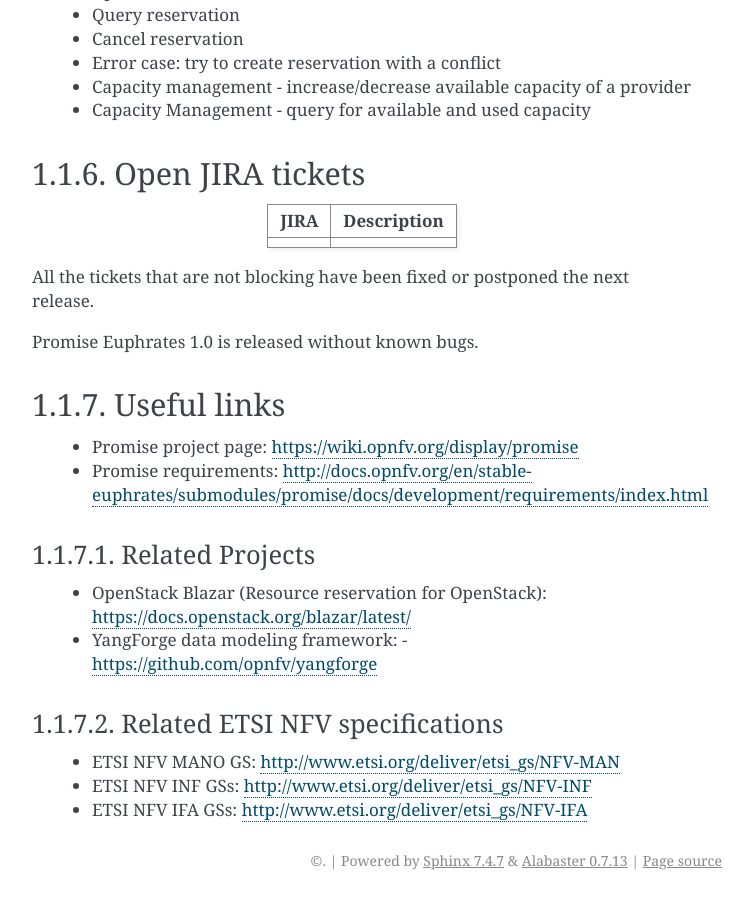
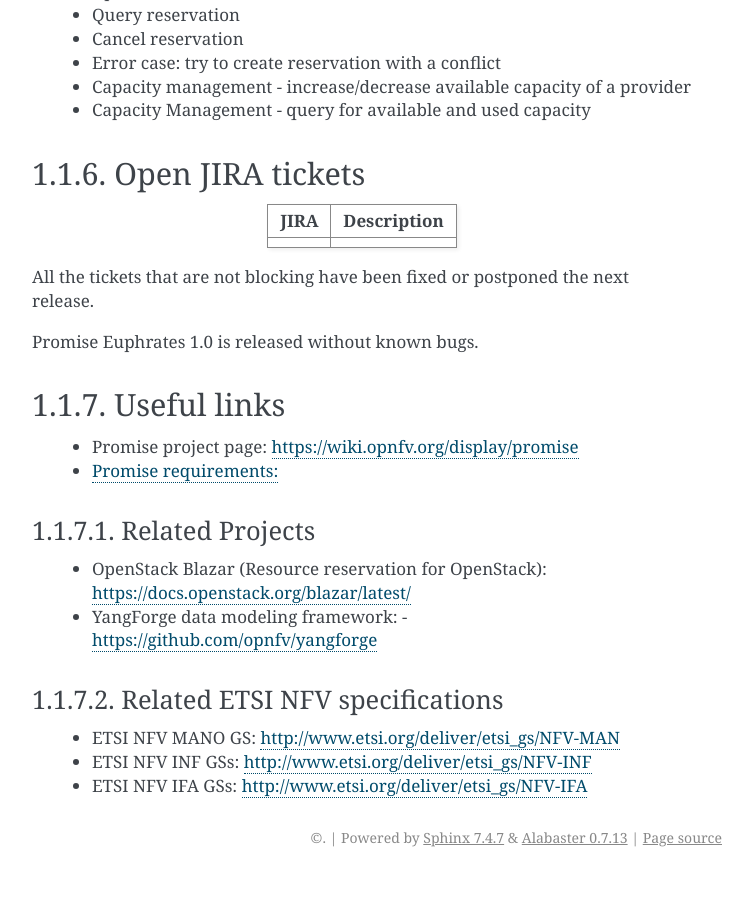
Before and after one commit to opnfv/promise, a Sphinx documentation site: the page built from docs/release/release-notes/releasenotes.rst, in a window 1280 px wide and 900 px high, scrolled down 1644 px. Shown: the whole window, without its empty margins (388-1141 px from the left). Built offline with Sphinx 7.4.7, drawn with Linux system fonts in a browser that asks for light colours; after the commit the page ends 2521 px from its top, so only the background shows below that; some of the changed lines change nothing that is shown.

Commit message:
Fix links to remove references to submodules
All references to submodules must be removed for docs to
work going forward.

Can be tested once your project has a local tox file

Change-Id: Ieb91d8f8f803599593b456a86ce4ed93c3951bbe
Signed-off-by: Aric Gardner <agardner@linuxfoundation.org>

```diff
--- a/docs/release/release-notes/releasenotes.rst
+++ b/docs/release/release-notes/releasenotes.rst
@@ -50,7 +50,7 @@
 specifications, work flows, and the underlying Promise YANG schema can be found
 in the Promise requirement document [#f1]_ .
 
-.. [#f1]_ http://docs.opnfv.org/en/stable-euphrates/submodules/promise/docs/development/requirements/index.html
+.. [#f1]_ :ref:`<promise-requirements>`
 .. [#f2]_ https://github.com/opnfv/yangforge
 .. [#f3]_ https://launchpad.net/blazar/+milestone/0.3.0
 
@@ -111,7 +111,7 @@
 ============
 
  - Promise project page: https://wiki.opnfv.org/display/promise
- - Promise requirements: http://docs.opnfv.org/en/stable-euphrates/submodules/promise/docs/development/requirements/index.html
+ - :ref:`Promise requirements: <promise-requirements>`
 
 Related Projects
 ----------------
```
